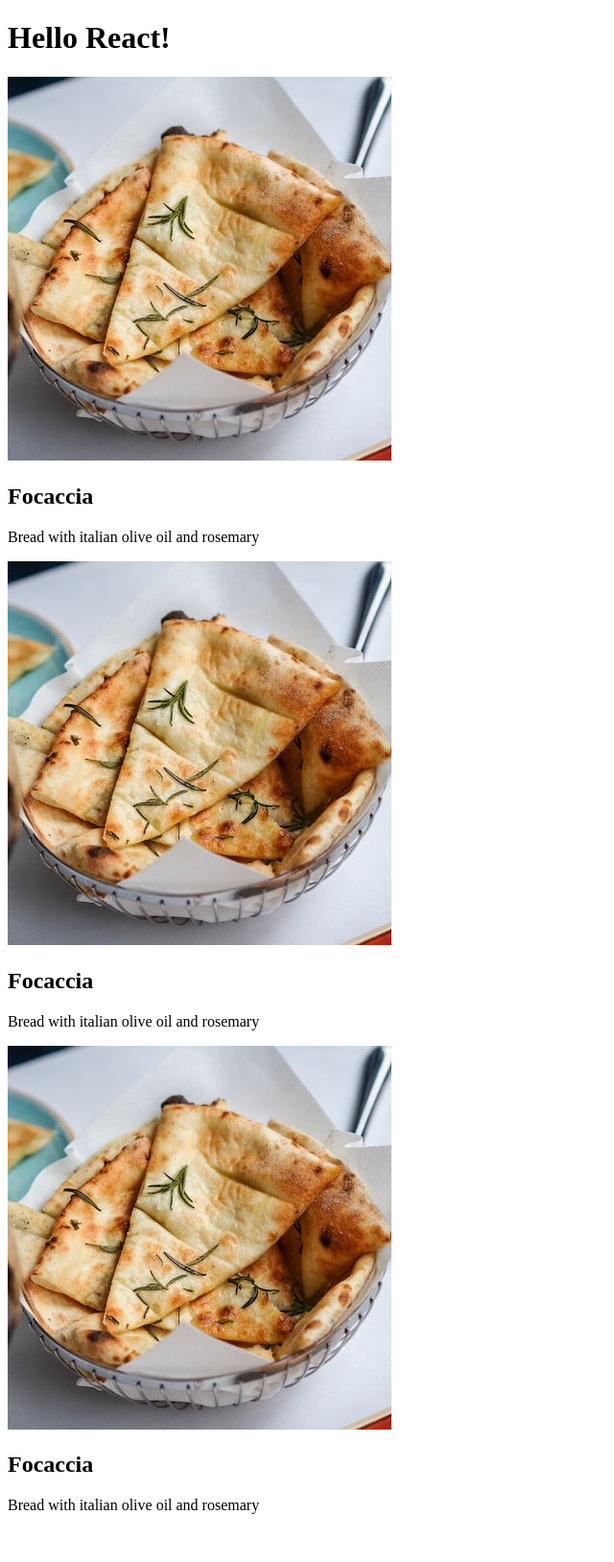
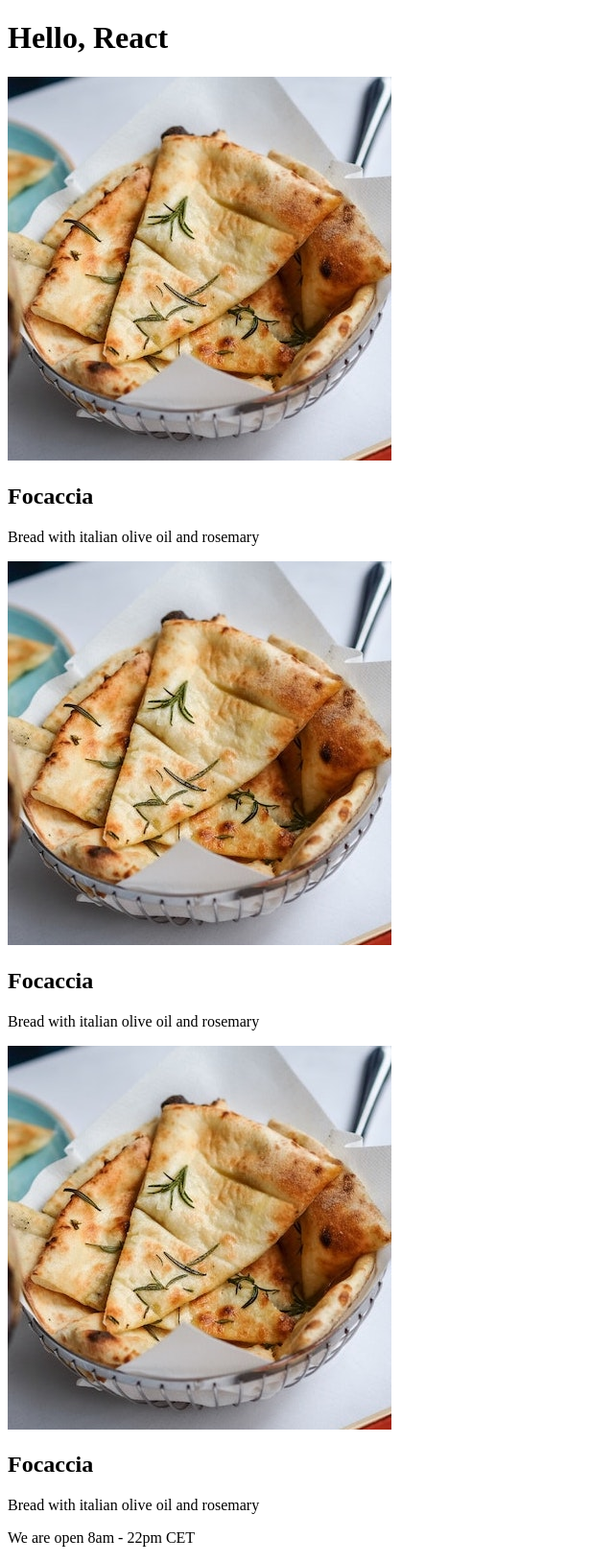
Before and after one commit to a-levitt/react.pizza_menu, a React (Vite) app: page / in a window 1280 px wide. Shown: the whole page at 96% size, without its empty margins (0-640 px from the left). Before the commit the page ends 1594 px from the top, so only its background shows below. Built offline with nearby package versions, Linux system fonts and the light colour scheme.

Commit message:
Add other components templates

```diff
--- a/src/App.jsx
+++ b/src/App.jsx
@@ -1,13 +1,13 @@
-import Pizza from "./components/Pizza/Pizza";
-
+import Header from "./components/Header.jsx";
+import Menu from "./components/Menu.jsx";
+import Footer from "./components/Footer.jsx";
 
 function App() {
     return (
         <>
-            <h1>Hello React!</h1>
-            <Pizza />
-            <Pizza />
-            <Pizza />
+            <Header />
+            <Menu />
+            <Footer />
         </>
     )
 }
--- /dev/null
+++ b/src/components/Footer.jsx
@@ -0,0 +1,6 @@
+
+function Footer() {
+    return <p>We are open 8am - 22pm CET</p>
+}
+
+export default Footer;
--- /dev/null
+++ b/src/components/Header.jsx
@@ -0,0 +1,6 @@
+
+function Header() {
+    return <h1>Hello, React</h1>
+}
+
+export default Header;
--- /dev/null
+++ b/src/components/Menu.jsx
@@ -0,0 +1,13 @@
+import Pizza from "./Pizza.jsx";
+
+function Menu() {
+    return (
+        <div>
+            <Pizza />
+            <Pizza />
+            <Pizza />
+        </div>
+    )
+}
+
+export default Menu;
--- a/src/components/Pizza/Pizza.jsx
+++ b/src/components/Pizza.jsx
@@ -1,5 +1,5 @@
 // import pizzaData from '../../data.js'
-import focaccia from './../../assets/pizzas/focaccia.jpg';
+import focaccia from '../assets/pizzas/focaccia.jpg';
 
 function Pizza() {
     return (
```
